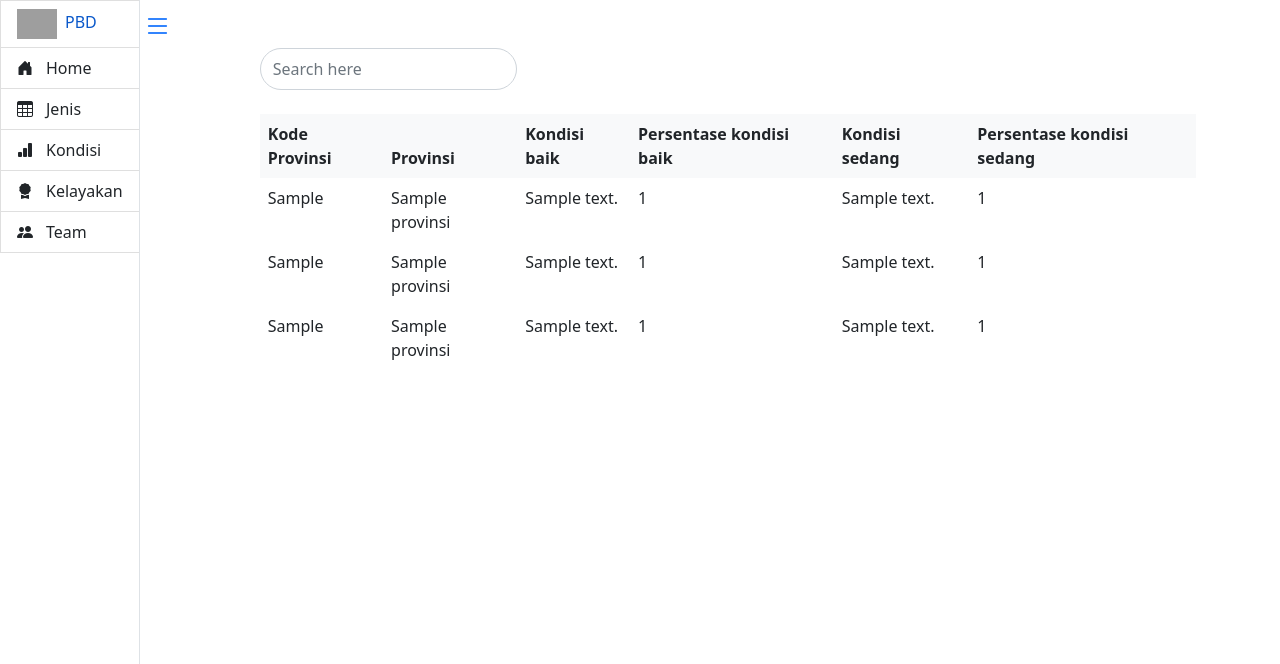
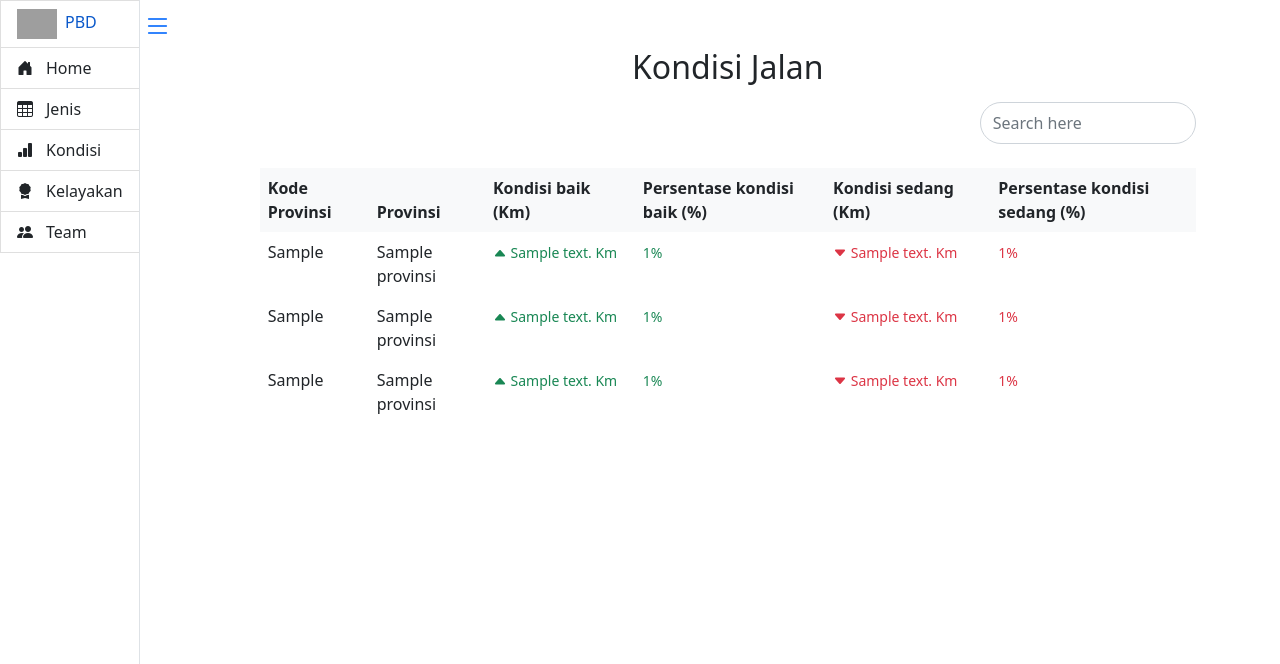
Before and after one commit to abuamar142/data-indonesia, a Django app: page /jalan/kondisi in a window 1280 px wide. Shown: the top 664 px of the page. Run offline with Django 4.2, Linux system fonts and the light colour scheme; tables that the repository leaves empty hold one stand-in row (values such as "Sample post"); a database or web service that is not in the repository returns one stand-in record (values such as "Sample title"); some libraries are stand-ins or nearby versions; grey boxes are pictures that could not be loaded.

Commit message:
Finishing Template

```diff
--- a/jalan_2021/templates/kondisi.html
+++ b/jalan_2021/templates/kondisi.html
@@ -7,11 +7,16 @@ Kondisi Jalan
 {% block content %}
 <main class="container w-75">
     <div class="mx-auto mt-5">
-        <div class="mb-2 d-flex justify-content-between align-items-center">
-            <div class="position-relative">
-                <form class="mb-3">
-                    <input class="form-control py-2 rounded-5" type="text" name="search" placeholder="Search here">
-                </form>
+        <div class="d-flex justify-content-center">
+            <h2>Kondisi Jalan</h2>
+        </div>
+        <div class="mt-2 mb-2 row justify-content-end">
+            <div class="col-lg-3">
+                <div class="position-relative">
+                    <form class="mb-3">
+                        <input class="form-control py-2 rounded-5" type="text" name="search" placeholder="Search here">
+                    </form>
+                </div>
             </div>
             <!-- fitur sort by -->
             <!-- <div class="px-2">
@@ -36,10 +41,10 @@ Kondisi Jalan
                         <!-- <th scope="col"><input class="form-check-input" type="checkbox"></th> -->
                         <th scope="col">Kode Provinsi</th>
                         <th scope="col">Provinsi</th>
-                        <th scope="col">Kondisi baik</th>
-                        <th scope="col">Persentase kondisi baik</th>
-                        <th scope="col">Kondisi sedang</th>
-                        <th scope="col">Persentase kondisi sedang</th>
+                        <th scope="col">Kondisi baik (Km)</th>
+                        <th scope="col">Persentase kondisi baik (%)</th>
+                        <th scope="col">Kondisi sedang (Km)</th>
+                        <th scope="col">Persentase kondisi sedang (%)</th>
                     </tr>
                 </thead>
                 <tbody>
@@ -48,10 +53,10 @@ Kondisi Jalan
                         <!-- <th scope="row"><input class="form-check-input" type="checkbox"></th> -->
                         <td>{{ item.Kd_Prov }}</td>
                         <td>{{ item.Provinsi }}</td>
-                        <td>{{ item.Kondisi_Baik }}</td>
-                        <td>{{ item.Baik_percent }}</td>
-                        <td>{{ item.Kondisi_Sedang }}</td>
-                        <td>{{ item.Sedang_percent }}</td>
+                        <td style="white-space: nowrap;"><small class="text-success"><i class="bi bi-caret-up-fill"></i> {{ item.Kondisi_Baik }} Km</small></td>
+                        <td style="white-space: nowrap;"><small class="text-success">{{ item.Baik_percent }}%</small></td>
+                        <td style="white-space: nowrap;"><small class="text-danger"><i class="bi bi-caret-down-fill"></i> {{ item.Kondisi_Sedang }} Km</small></td>
+                        <td style="white-space: nowrap;"><small class="text-danger">{{ item.Sedang_percent }}%</small></td>
                     </tr>
                     {% endfor %}
                 </tbody>
```
Also changed, not shown: jalan_2021/templates/index.html (+5 -5 lines), jalan_2021/templates/jenis.html (+14 -9 lines), jalan_2021/templates/kelayakan.html (+15 -10 lines), jalan_2021/templates/team.html (+4 -4 lines).
